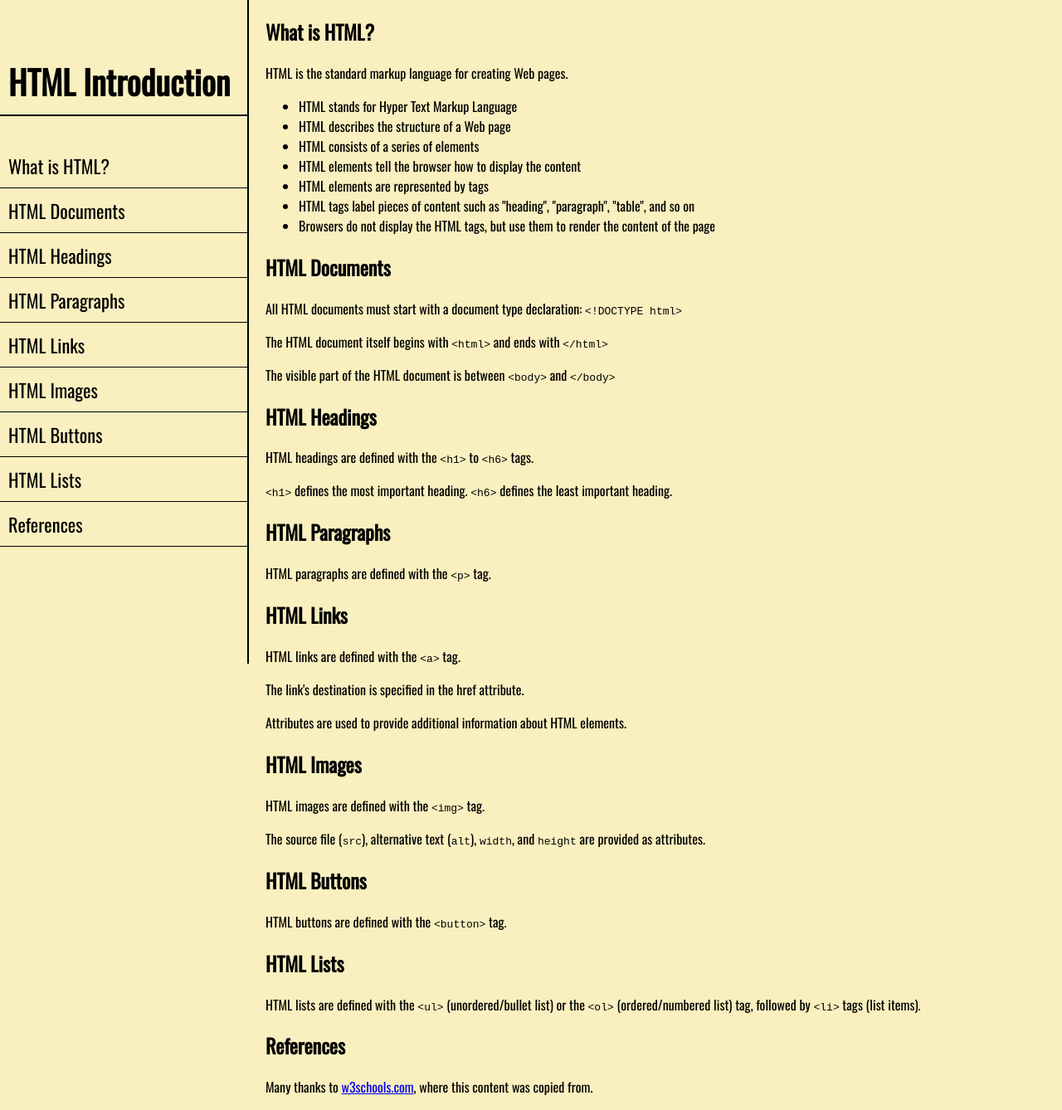
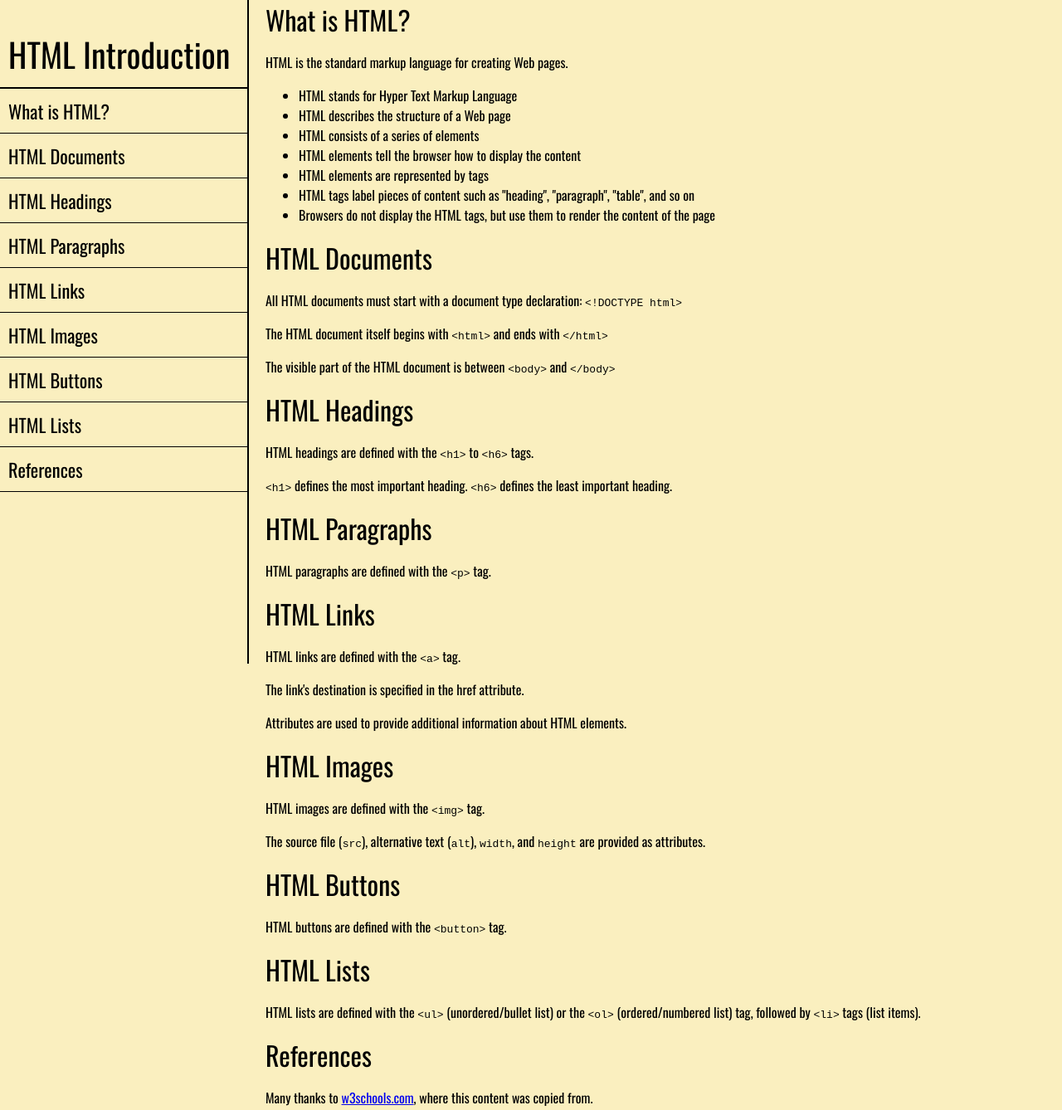
Before and after one commit to tupelobound/technical-documentation, a plain HTML site: page index.html in a window 1280 px wide. Shown: the whole page at 83% size. Drawn offline with nearby package versions, Linux system fonts and the light colour scheme.

Commit message:
Update index.html

```diff
--- a/index.html
+++ b/index.html
@@ -12,7 +12,7 @@
 <body>
     <!-- Navbar to hold page links -->
     <nav id="navbar">
-        <h1 id="page-title">HTML Introduction</h1>
+        <header id="page-title">HTML Introduction</header>
         <!-- Div for page links -->
         <div id="nav-content">
             <!-- Links can skip to content -->
@@ -31,7 +31,7 @@
     <main id="main-doc">
         <!-- First section -->
         <section id="What_is_HTML?" class="main-section">
-            <h2>What is HTML?</h2>
+            <header>What is HTML?</header>
             <p>HTML is the standard markup language for creating Web pages.</p>
             <ul>
                 <li>HTML stands for Hyper Text Markup Language</li>
@@ -45,7 +45,7 @@
         </section>
         <!-- Second section -->
         <section id="HTML_Documents" class="main-section">
-            <h2>HTML Documents</h2>
+            <header>HTML Documents</header>
             <p>All HTML documents must start with a document type declaration: <code>&#60!DOCTYPE html&#62</code></p>
             <p>The HTML document itself begins with <code>&#60html&#62</code> and ends with
                 <code>&#60/html&#62</code>
@@ -56,26 +56,26 @@
         </section>
         <!-- Third section -->
         <section id="HTML_Headings" class="main-section">
-            <h2>HTML Headings</h2>
+            <header>HTML Headings</header>
             <p>HTML headings are defined with the <code>&#60h1&#62</code> to <code>&#60h6&#62</code> tags.</p>
             <p><code>&#60h1&#62</code> defines the most important heading. <code>&#60h6&#62</code>
                 defines the least important heading.</p>
         </section>
         <!-- Fourth section -->
         <section id="HTML_Paragraphs" class="main-section">
-            <h2>HTML Paragraphs</h2>
+            <header>HTML Paragraphs</header>
             <p>HTML paragraphs are defined with the <code>&#60p&#62</code> tag.</p>
         </section>
         <!-- Fifth section -->
         <section id="HTML_Links" class="main-section">
-            <h2>HTML Links</h2>
+            <header>HTML Links</header>
             <p>HTML links are defined with the <code>&#60a&#62</code> tag.</p>
             <p>The link's destination is specified in the href attribute.</p>
             <p>Attributes are used to provide additional information about HTML elements.</p>
         </section>
         <!-- Sixth section -->
         <section id="HTML_Images" class="main-section">
-            <h2>HTML Images</h2>
+            <header>HTML Images</header>
             <p>HTML images are defined with the <code>&#60img&#62</code> tag.</p>
             <p>The source file (<code>src</code>), alternative text (<code>alt</code>), <code>width</code>, and
                 <code>height</code> are provided as attributes.
@@ -83,12 +83,12 @@
         </section>
         <!-- Seventh section -->
         <section id="HTML_Buttons" class="main-section">
-            <h2>HTML Buttons</h2>
+            <header>HTML Buttons</header>
             <p>HTML buttons are defined with the <code>&#60button&#62</code> tag.</p>
         </section>
         <!-- Eighth section -->
         <section id="HTML_Lists" class="main-section">
-            <h2>HTML Lists</h2>
+            <header>HTML Lists</header>
             <p>HTML lists are defined with the <code>&#60ul&#62</code> (unordered/bullet list) or the
                 <code>&#60ol&#62</code> (ordered/numbered list) tag, followed by <code>&#60li&#62</code>
                 tags (list items).
@@ -96,7 +96,7 @@
         </section>
         <!-- Ninth section -->
         <section id="References" class="main-section">
-            <h2>References</h2>
+            <header>References</header>
             <p>Many thanks to <a href="https://www.w3schools.com/" target="_blank">w3schools.com</a>, where this
                 content was copied from.</p>
         </section>
```
